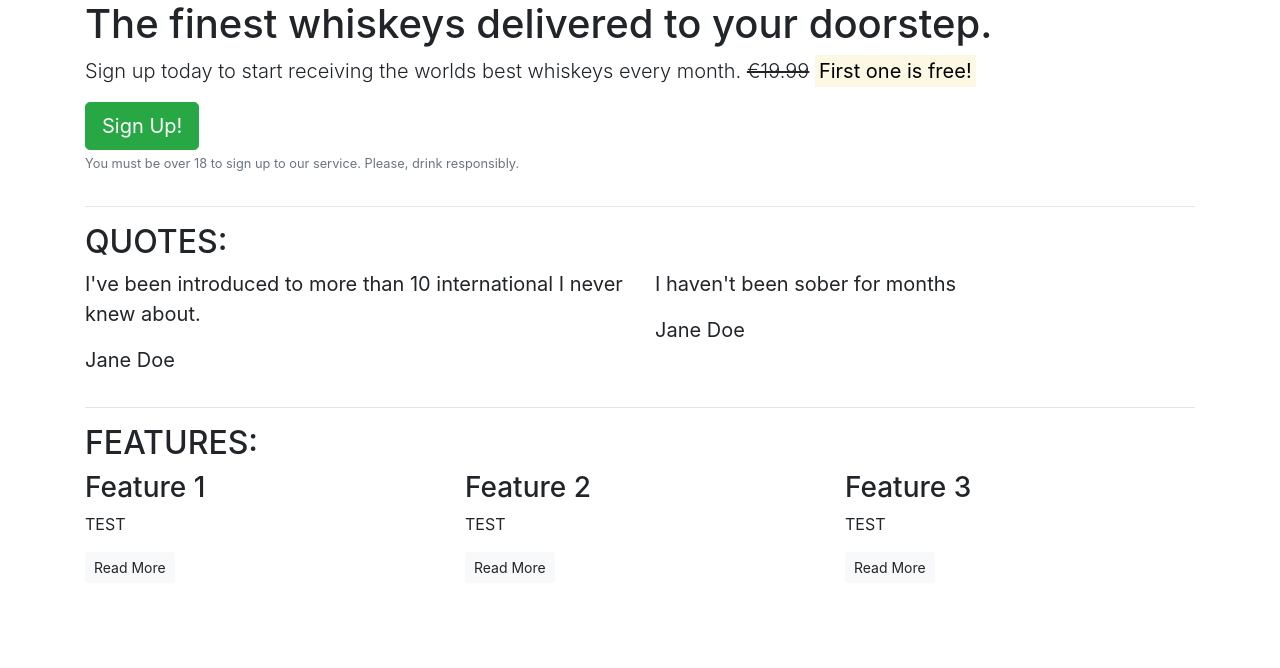
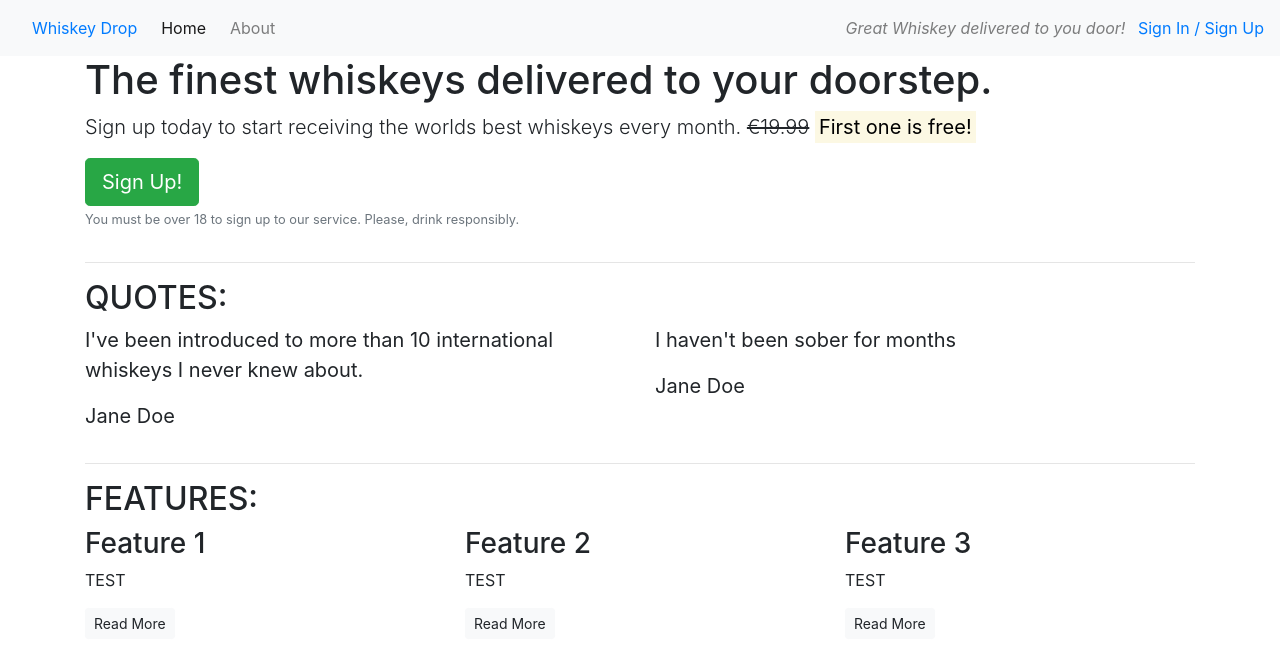
Before and after one commit to Gambit1583/Starting-with-Bootstrap, a plain HTML site: page index.html in a window 1280 px wide. Drawn offline with nearby package versions, Linux system fonts and the light colour scheme.

Commit message:
Added navbar and refined features

```diff
--- a/index.html
+++ b/index.html
@@ -10,6 +10,18 @@
 </head>
 
 <body>
+    <nav class="navbar navbar-light bg-light navbar-expand-sm">
+        <a href="/" class="navbar brand">Whiskey Drop</a>
+        <ul class="navbar-nav mr-auto">
+            <li class="active nav-item mr-2"><a class="nav-link" href="/">Home</a></li>
+            <li class="nav-item mr-2"><a class="nav-link" href="/about">About</a></li>
+            <li class="nav-item mr-2 d-block d-sm-none"><a class="nav-link" href="/login">Sign In / Sign Up</a></li>
+        </ul>
+        <div class="d-none d-md-block">
+        <p class="navbar-text my-auto mr-2"><i>Great Whiskey delivered to you door!</i></p>
+        <a href="/login">Sign In / Sign Up</a>
+        </div>
+    </nav>
     <article class="container">
         <!--Callout-->
         <div class="row">
@@ -37,7 +49,7 @@
             <div class="row">
                 <div class="col-12 col-md-6">
                     <blockquote class="blockquote">
-                        <p>I've been introduced to more than 10 international I never knew about.</p>
+                        <p>I've been introduced to more than 10 international whiskeys I never knew about.</p>
                         <p>Jane Doe</p>
                     </blockquote>
                 </div>
@@ -46,6 +58,7 @@
                         <p>I haven't been sober for months</p>
                         <p>Jane Doe</p>
                     </blockquote>
+                </div>
         </section>
         <!-- /.quotes -->
         <hr>
```
Lines whose indentation alone changed are shown as unchanged.
